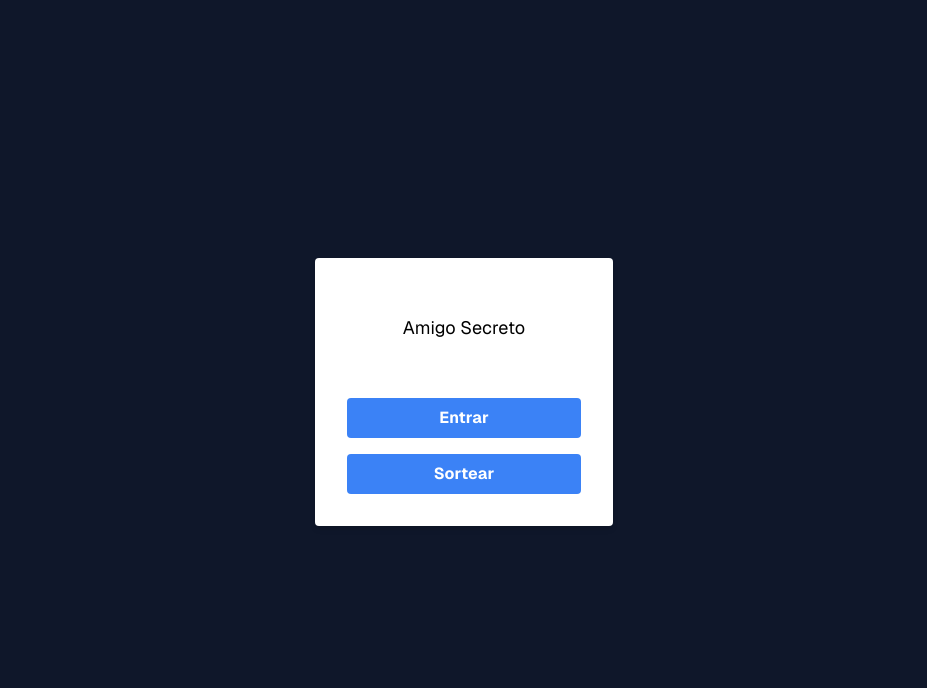
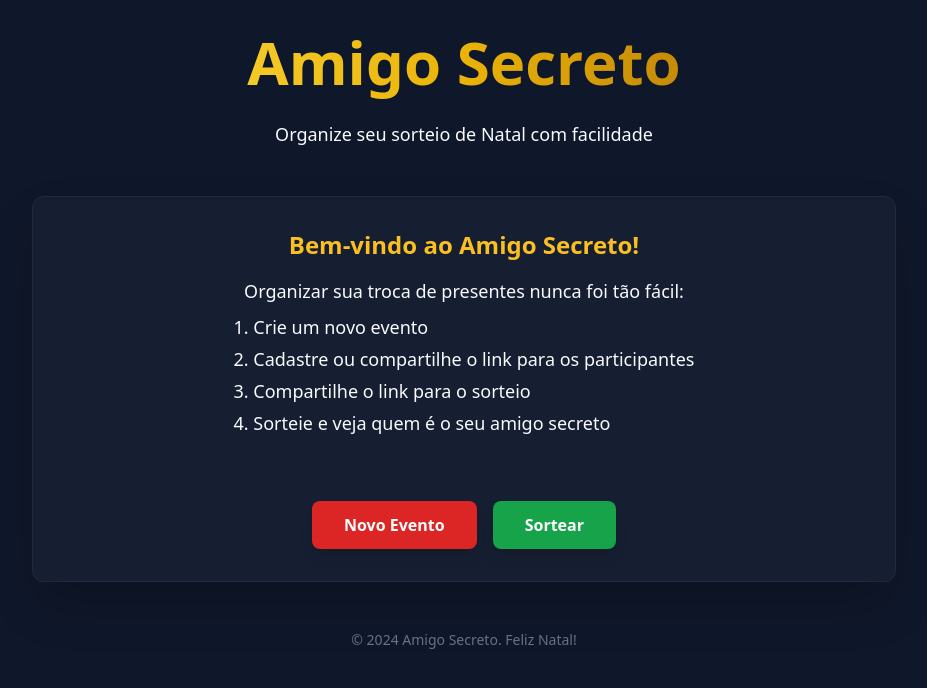
Before and after one commit to joismar/amigo-secreto, a Next.js app: page / in a window 1280 px wide. Shown: the top 688 px of the page, without its empty margins (176-1103 px from the left). Built offline with nearby package versions, Linux system fonts and the light colour scheme.

Commit message:
fix: core Secret Santa event creation, participant management, and drawing functionality.

```diff
--- a/src/components/Layout.tsx
+++ b/src/components/Layout.tsx
@@ -17,7 +17,7 @@ export const Layout: React.FC<LayoutProps> = ({ children, title = 'Amigo Secreto
 
             <main className="container mx-auto px-4 py-8 max-w-4xl">
                 <header className="mb-12 text-center">
-                    <h1 className="text-4xl md:text-6xl font-bold text-transparent bg-clip-text bg-gradient-to-r from-yellow-300 via-yellow-500 to-yellow-700 drop-shadow-sm h-12">
+                    <h1 className="text-4xl md:text-6xl font-bold text-transparent bg-clip-text bg-gradient-to-r from-yellow-300 via-yellow-500 to-yellow-700 drop-shadow-sm h-12 md:h-20">
                         Amigo Secreto
                     </h1>
                     <p className="mt-2 text-christmas-gold/80 text-lg">
--- a/src/pages/api/admin/shuffle.ts
+++ b/src/pages/api/admin/shuffle.ts
@@ -2,9 +2,7 @@ import { Participant } from "@/helpers/types";
 import { sql } from "@vercel/postgres";
 
 type ShuffleBody = {
-  event: string;
-  adminNick: string;
-  adminPass: string;
+  event_id: string;
 }
 
 interface IRequest {
@@ -20,15 +18,9 @@ interface IResponse {
 export default async function handler(req: IRequest, res: IResponse) {
   if (req.method === 'POST') {
     try {
-      const { event, adminNick, adminPass } = req.body;
+      const { event_id } = req.body;
 
-      // Verify admin
-      const { rows: admins } = await sql<Participant>`SELECT * FROM participants WHERE event = ${event} AND apelido = ${adminNick} AND pass = ${adminPass} AND admin = true`;
-      if (admins.length === 0) {
-        return res.status(403).end();
-      }
-
-      const { rows: participants } = await sql<Participant>`SELECT * FROM participants WHERE event = ${event}`;
+      const { rows: participants } = await sql<Participant>`SELECT * FROM participants WHERE event_id = ${event_id}`;
 
       if (participants.length < 2) return res.status(400).end();
 
@@ -45,12 +37,13 @@ export default async function handler(req: IRequest, res: IResponse) {
 
       await Promise.all(
         participants.map((participant, index) =>
-          sql`UPDATE participants SET sorteado = ${shuffled[index].apelido} WHERE apelido = ${participant.apelido} AND event = ${event}`
+          sql`UPDATE participants SET sorteado = ${shuffled[index].apelido} WHERE apelido = ${participant.apelido} AND event_id = ${event_id}`
         )
       );
 
       res.status(200).end();
-    } catch {
+    } catch (err) {
+      console.log('Error shuffling participants', err);
       res.status(400).end();
     }
   }
--- a/src/pages/evento/[event_id].tsx
+++ b/src/pages/evento/[event_id].tsx
@@ -74,6 +74,23 @@ export default function EventJoin({ participants, event }: { participants: Parti
         }
     };
 
+    const rootUrl = typeof window !== 'undefined' ? window.location.origin : '';
+
+    async function shareUrl() {
+        if (navigator?.share) {
+            try {
+                await navigator.share({
+                    title: document.title,
+                    text: 'Participe do sorteio!',
+                    url: rootUrl + `/evento/${event_id}`,
+                });
+                console.log('Página compartilhada com sucesso!');
+            } catch (error) {
+                console.error('Erro ao compartilhar:', error);
+            }
+        }
+    }
+
     return (
         <Layout title={event.name}>
             <div className="max-w-md mx-auto">
@@ -112,13 +129,21 @@ export default function EventJoin({ participants, event }: { participants: Parti
                         required
                     />
                     <div className="flex justify-between items-center pt-4">
+                        <div className="flex gap-2">
                             <Button
                                 type="button"
                                 variant="outline"
                                 onClick={() => router.push(`/sorteio/${event_id}`)}
                             >
-                            Sortear
+                                Ver Sorteio
                             </Button>
+                            <Button
+                                variant="outline"
+                                onClick={shareUrl}
+                            >
+                                Compartilhar
+                            </Button>
+                        </div>
                         <Button type="submit" disabled={loading}>
                             {loading ? 'Enviando...' : 'Enviar'}
                         </Button>
--- a/src/pages/evento/index.tsx
+++ b/src/pages/evento/index.tsx
@@ -31,8 +31,7 @@ export default function NewEvent() {
       const data = await response.json();
 
       if (data.success) {
-        // Redirect to /sorteio/[event_id]/[participant_id]
-        router.push(`/sorteio/${data.eventId}/${data.participantId}`);
+        router.push(`/evento/${data.eventId}`);
       } else {
         alert('Erro ao criar evento: ' + (data.message || 'Unknown error'));
       }
--- a/src/pages/index.tsx
+++ b/src/pages/index.tsx
@@ -1,42 +1,42 @@
-import localFont from "next/font/local";
 import { useRouter } from "next/navigation";
-
-const geistSans = localFont({
-  src: "./fonts/GeistVF.woff",
-  variable: "--font-geist-sans",
-  weight: "100 900",
-});
-const geistMono = localFont({
-  src: "./fonts/GeistMonoVF.woff",
-  variable: "--font-geist-mono",
-  weight: "100 900",
-});
-
+import { Layout } from "@/components/Layout";
 
 export default function Home() {
   const router = useRouter();
 
   return (
-    <div className={`${geistSans.variable} ${geistMono.variable} justify-center items-center h-screen min-h-screen font-[family-name:var(--font-geist-sans)]`}>
-      <main className="flex flex-col gap-8 row-start-2 justify-center items-center h-screen">
-        <div className="bg-white shadow-md rounded px-8 py-8 mb-4 flex flex-col gap-4">
-          <p className="text-black text-lg pt-6 pb-10 px-14">Amigo Secreto</p>
+    <Layout>
+      <div className="flex flex-col gap-8 items-center">
+        <div className="text-center space-y-4 max-w-2xl mx-auto mb-8">
+          <h2 className="text-2xl font-bold text-christmas-gold">Bem-vindo ao Amigo Secreto!</h2>
+          <div className="text-christmas-light/90 space-y-2 text-lg">
+            <p>Organizar sua troca de presentes nunca foi tão fácil:</p>
+            <ol className="list-decimal list-inside space-y-1 text-left inline-block">
+              <li>Crie um novo evento</li>
+              <li>Cadastre ou compartilhe o link para os participantes</li>
+              <li>Compartilhe o link para o sorteio</li>
+              <li>Sorteie e veja quem é o seu amigo secreto</li>
+            </ol>
+          </div>
+        </div>
+
+        <div className="flex flex-col sm:flex-row gap-4 w-full justify-center">
           <button
-            type="submit"
-            className="bg-blue-500 hover:bg-blue-700 text-white font-bold py-2 px-4 rounded focus:outline-none focus:shadow-outline"
+            type="button"
+            className="bg-christmas-red hover:bg-red-700 text-white font-bold py-3 px-8 rounded-lg shadow-lg transform transition hover:scale-105 focus:outline-none focus:ring-2 focus:ring-red-500 focus:ring-opacity-50"
             onClick={() => router.push("/evento")}
           >
-            Entrar
+            Novo Evento
           </button>
           <button
-            type="submit"
-            className="bg-blue-500 hover:bg-blue-700 text-white font-bold py-2 px-4 rounded focus:outline-none focus:shadow-outline"
+            type="button"
+            className="bg-christmas-green hover:bg-green-700 text-white font-bold py-3 px-8 rounded-lg shadow-lg transform transition hover:scale-105 focus:outline-none focus:ring-2 focus:ring-green-500 focus:ring-opacity-50"
             onClick={() => router.push("/sorteio")}
           >
             Sortear
           </button>
         </div>
-      </main>
-    </div>
+      </div>
+    </Layout>
   );
 }
--- a/src/pages/sorteio/[event_id]/sortear.tsx
+++ b/src/pages/sorteio/[event_id]/sortear.tsx
@@ -42,16 +42,14 @@ export default function SortearPage({ participants, event }: { participants: Par
                 headers: {
                     'Content-Type': 'application/json',
                 },
-                body: JSON.stringify({ eventId: event_id }),
+                body: JSON.stringify({ event_id: event_id }),
             });
 
-            const data = await res.json();
-
-            if (data.success) {
+            if (res.ok) {
                 alert('Sorteio realizado com sucesso!');
                 router.push('/sorteio');
             } else {
-                alert('Erro ao realizar sorteio: ' + (data.message || 'Erro desconhecido'));
+                alert('Erro ao realizar sorteio');
             }
         } catch (error) {
             console.error(error);
```
Lines whose indentation alone changed are shown as unchanged.
